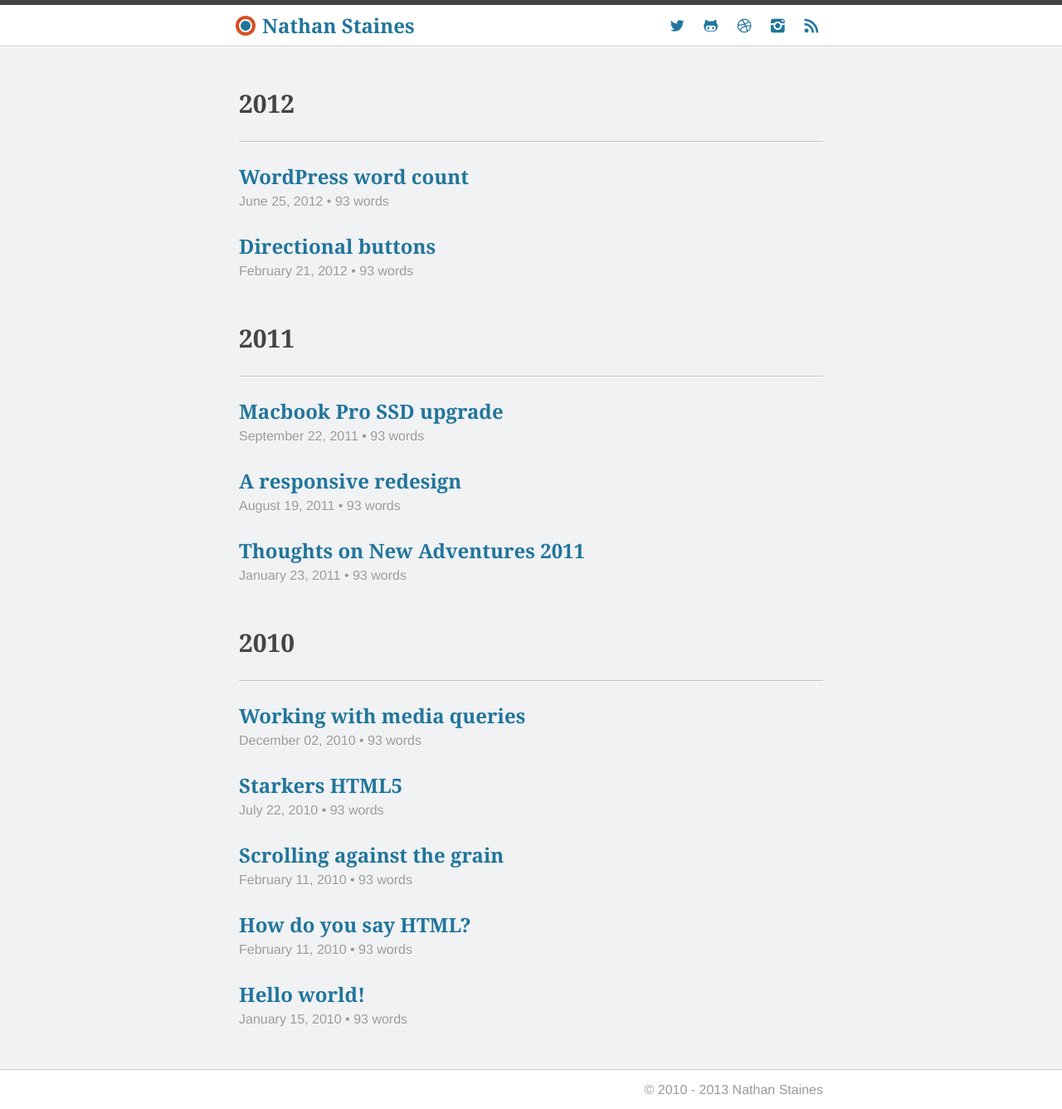
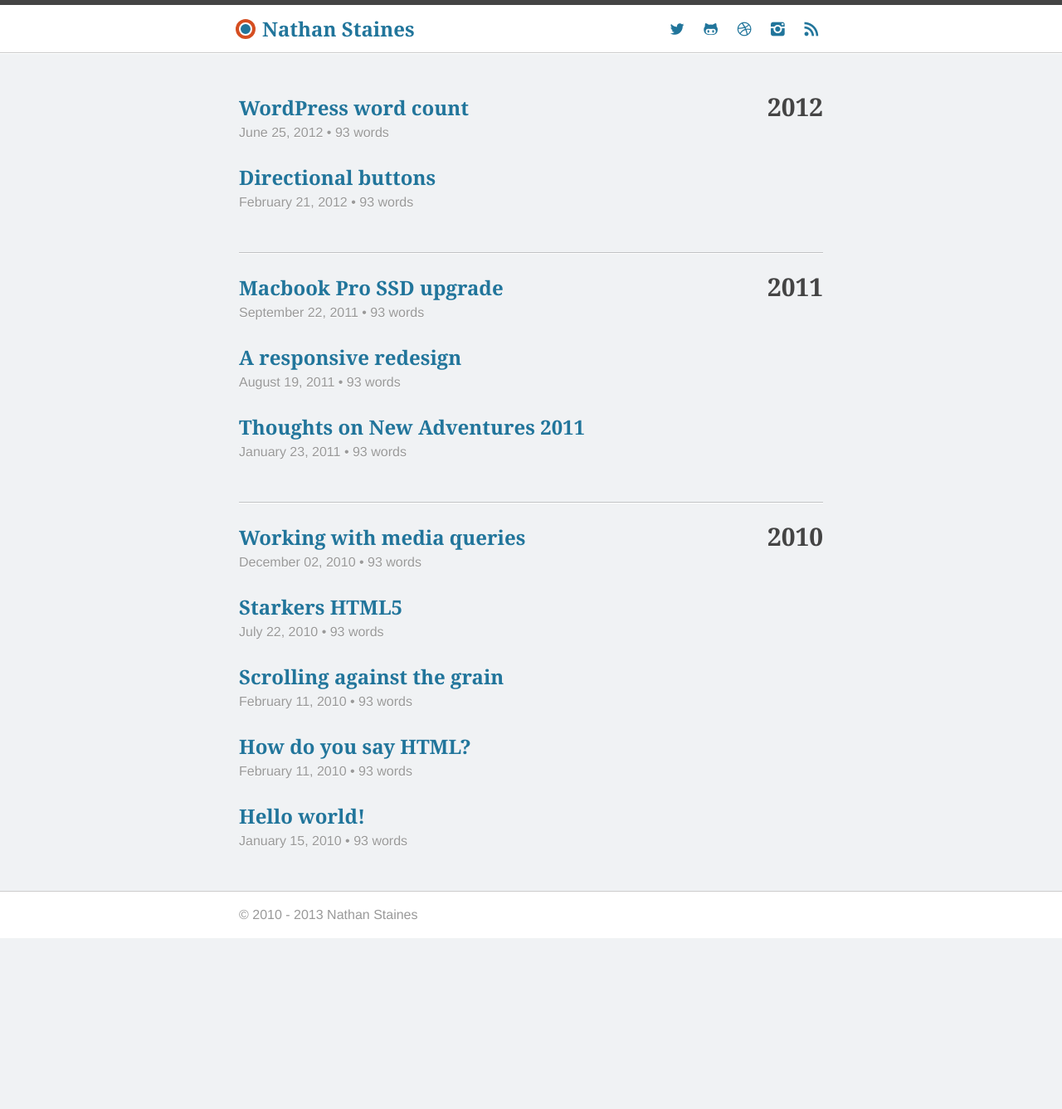
Before and after one commit to nathanstaines/nathanstaines.github.com, a Jekyll site: the page built from index.html, in a window 1280 px wide. Shown: the whole page at 83% size. Built offline with Jekyll 4.4.1, drawn with Linux system fonts in a browser that asks for light colours; nearby versions of some CDN libraries; Markdown is read by kramdown in place of the engine named in the settings; after the commit the page ends 1131 px from its top, so only the background shows below that.

Commit message:
Update the archive layout

```diff
--- a/css/main.css
+++ b/css/main.css
@@ -566,7 +566,7 @@ iframe {
 
 #layout {
   min-height: 100%;
-  margin-bottom: -3rem;
+  margin-bottom: -3.5625rem;
 }
 
 #content {
@@ -575,7 +575,7 @@ iframe {
 
 #head {
   margin-bottom: 3rem;
-  padding: 0.75rem 0;
+  padding: 1rem 0;
   border-bottom: 1px solid #cccccc;
   -webkit-box-shadow: 0 1px 0 white;
   box-shadow: 0 1px 0 white;
@@ -620,20 +620,19 @@ iframe {
 }
 
 #faux-foot {
-  height: 3rem;
+  height: 3.5625rem;
 }
 
 #foot {
   position: relative;
   clear: both;
-  height: 3rem;
+  height: 3.5625rem;
   border-top: 1px solid #cccccc;
   background: white;
 }
 
 #copyright {
-  margin: 0.75rem 0;
-  text-align: right;
+  margin: 1rem 0;
 }
 
 #copyright,
@@ -658,17 +657,33 @@ iframe {
   list-style: none;
 }
 
+.archive-list-item {
+  position: relative;
+}
 .archive-list-item h2 {
-  padding: 1.5rem 0;
-  border-bottom: 1px solid rgba(0, 0, 0, 0.2);
-  -webkit-box-shadow: 0 1px 0 white;
-  box-shadow: 0 1px 0 white;
-}
-.archive-list-item:first-child h2 {
-  padding-top: 0;
+  position: absolute;
+  top: 1.25rem;
+  right: 0;
 }
 .archive-list-item article > h3 {
   margin-bottom: 0;
+}
+.archive-list-item.with-year {
+  margin-top: 3rem;
+  padding-top: 1.5rem;
+  border-top: 1px solid rgba(0, 0, 0, 0.2);
+  -webkit-box-shadow: 0 1px 0 white inset;
+  box-shadow: 0 1px 0 white inset;
+}
+.archive-list-item:first-child {
+  margin-top: 0;
+  padding-top: 0;
+  border: none;
+  -webkit-box-shadow: none;
+  box-shadow: none;
+}
+.archive-list-item:first-child h2 {
+  top: -0.25rem;
 }
 
 .meta-data {
--- a/sass/_layout.scss
+++ b/sass/_layout.scss
@@ -22,7 +22,7 @@
 
 #head {
   margin-bottom: $double-spacing-unit;
-  padding: $half-spacing-unit 0;
+  padding: ($base-spacing-unit / 1.5) 0;
   border-bottom: 1px solid $gray-light;
   @include box-shadow(0 1px 0 $white);
   background: $header-background;
@@ -79,8 +79,7 @@
 }
 
 #copyright {
-  margin: $half-spacing-unit 0;
-  text-align: right;
+  margin: ($base-spacing-unit / 1.5) 0;
 }
 
 #copyright,
--- a/sass/_variables.scss
+++ b/sass/_variables.scss
@@ -84,6 +84,6 @@ $half-spacing-unit:                 $base-spacing-unit / 2 !default;
 $quarter-spacing-unit:              $base-spacing-unit / 4 !default;
 $double-spacing-unit:               $base-spacing-unit * 2 !default;
 
-$footer-height:                     $double-spacing-unit !default;
+$footer-height:                     $base-spacing-unit * 2.375 !default;
 
 $base-radius:                       4px !default;
```
Also changed, not shown: sass/_archives.scss (+21 -6 lines), 1 other file.
